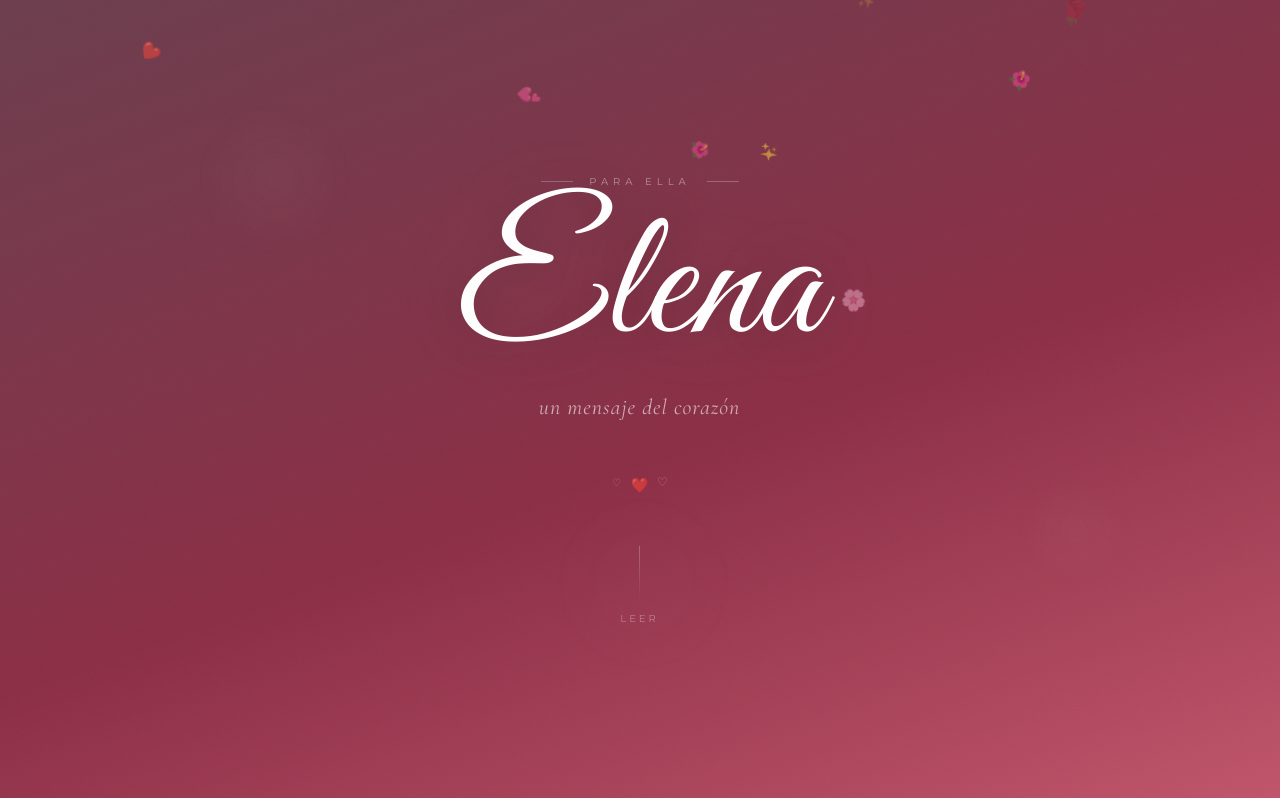
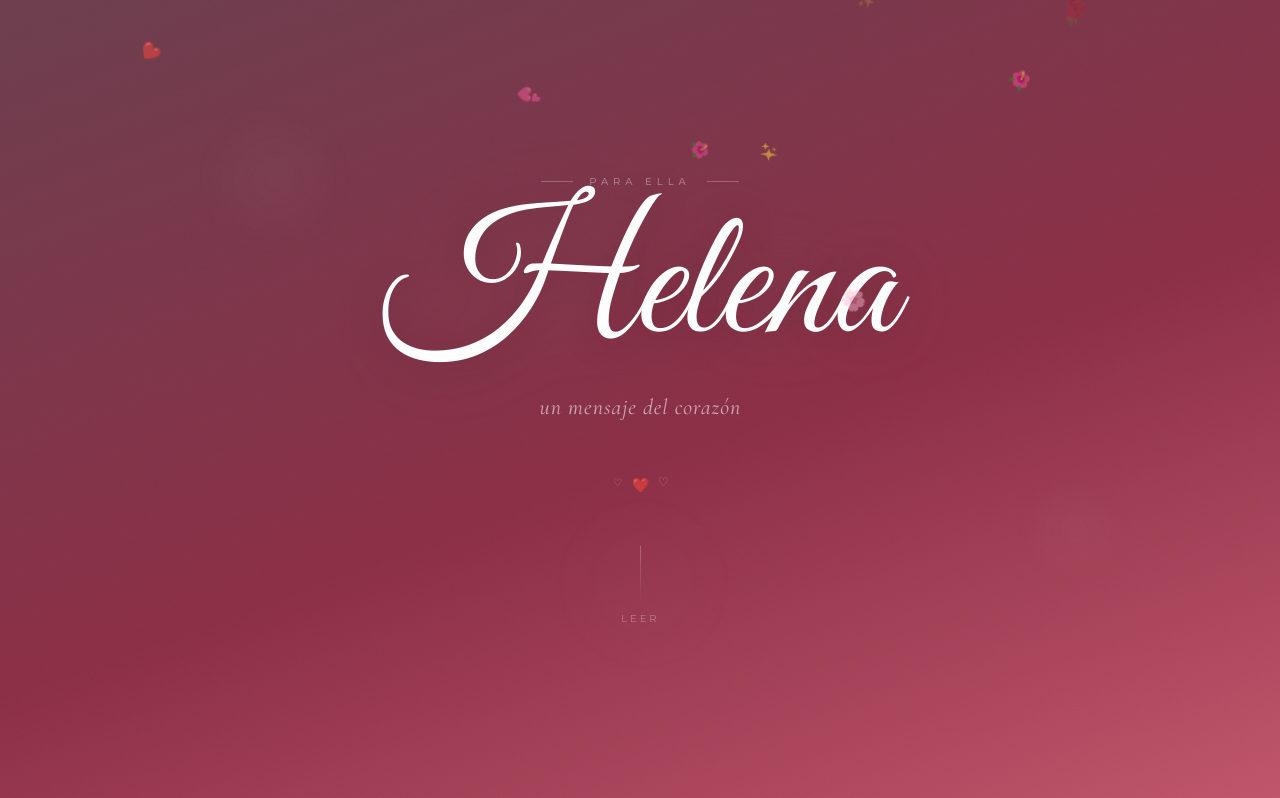
Before and after one commit to anbo-minecon/feliz_dia_mujer, a plain HTML site: page helena.html in a window 1280 px wide. Shown: the top 798 px of the page. Drawn offline with nearby package versions, Linux system fonts and the light colour scheme; a web font is replaced by a local one.

Commit message:
Update helena.html

```diff
--- a/helena.html
+++ b/helena.html
@@ -3,7 +3,7 @@
 <head>
 <meta charset="UTF-8">
 <meta name="viewport" content="width=device-width, initial-scale=1.0">
-<title>Para Elena ❤️</title>
+<title>Para Helena ❤️</title>
 <link href="https://fonts.googleapis.com/css2?family=Playfair+Display:ital,wght@0,400;0,500;0,700;1,400;1,700&family=Cormorant+Garamond:ital,wght@0,300;0,400;1,300;1,400&family=Montserrat:wght@200;300;400;500&family=Great+Vibes&display=swap" rel="stylesheet">
 <style>
 
@@ -538,7 +538,7 @@ body::after {
 
   <div class="hero-content">
     <div class="hero-pre">para ella</div>
-    <div class="hero-name">Elena</div>
+    <div class="hero-name">Helena</div>
     <p class="hero-sub">un mensaje del corazón</p>
     <div class="hero-hearts">
       <span>♡</span>
@@ -559,7 +559,7 @@ body::after {
   <div class="row row-normal">
     <div class="cell-photo rev-l">
       <div class="photo-bg">
-        <img src="foto_1.jpeg" alt="Elena">
+        <img src="foto_1.jpeg" alt="Helena">
       </div>
       <div class="photo-scrim"></div>
       <div class="photo-glow"></div>
@@ -572,7 +572,7 @@ body::after {
           <span class="chapter-line"></span>
         </div>
         <p class="text-quote">
-          Hay personas que <em>iluminan los lugares</em> a donde llegan, y Elena es una de ellas. Su alegría, su forma de ser y su energía hacen que cualquier momento se vuelva especial.
+          Hay personas que <em>iluminan los lugares</em> a donde llegan, y Helena es una de ellas. Su alegría, su forma de ser y su energía hacen que cualquier momento se vuelva especial.
         </p>
         <div class="text-deco"><div class="deco-dash"></div>♡</div>
       </div>
@@ -595,7 +595,7 @@ body::after {
     </div>
     <div class="cell-photo rev-r">
       <div class="photo-bg">
-        <img src="foto_2.jpeg" alt="Elena">
+        <img src="foto_2.jpeg" alt="Helena">
       </div>
       <div class="photo-scrim"></div>
       <div class="photo-glow"></div>
@@ -607,7 +607,7 @@ body::after {
   <div class="row row-normal">
     <div class="cell-photo rev-l">
       <div class="photo-bg">
-        <img src="foto_3.jpeg" alt="Elena">
+        <img src="foto_3.jpeg" alt="Helena">
       </div>
       <div class="photo-scrim"></div>
       <div class="photo-glow"></div>
@@ -655,7 +655,7 @@ body::after {
   <div class="row row-normal">
     <div class="cell-photo rev-l">
       <div class="photo-bg">
-        <img src="foto_5.jpeg" alt="Elena">
+        <img src="foto_5.jpeg" alt="Helena">
       </div>
       <div class="photo-scrim"></div>
       <div class="photo-glow"></div>
```
